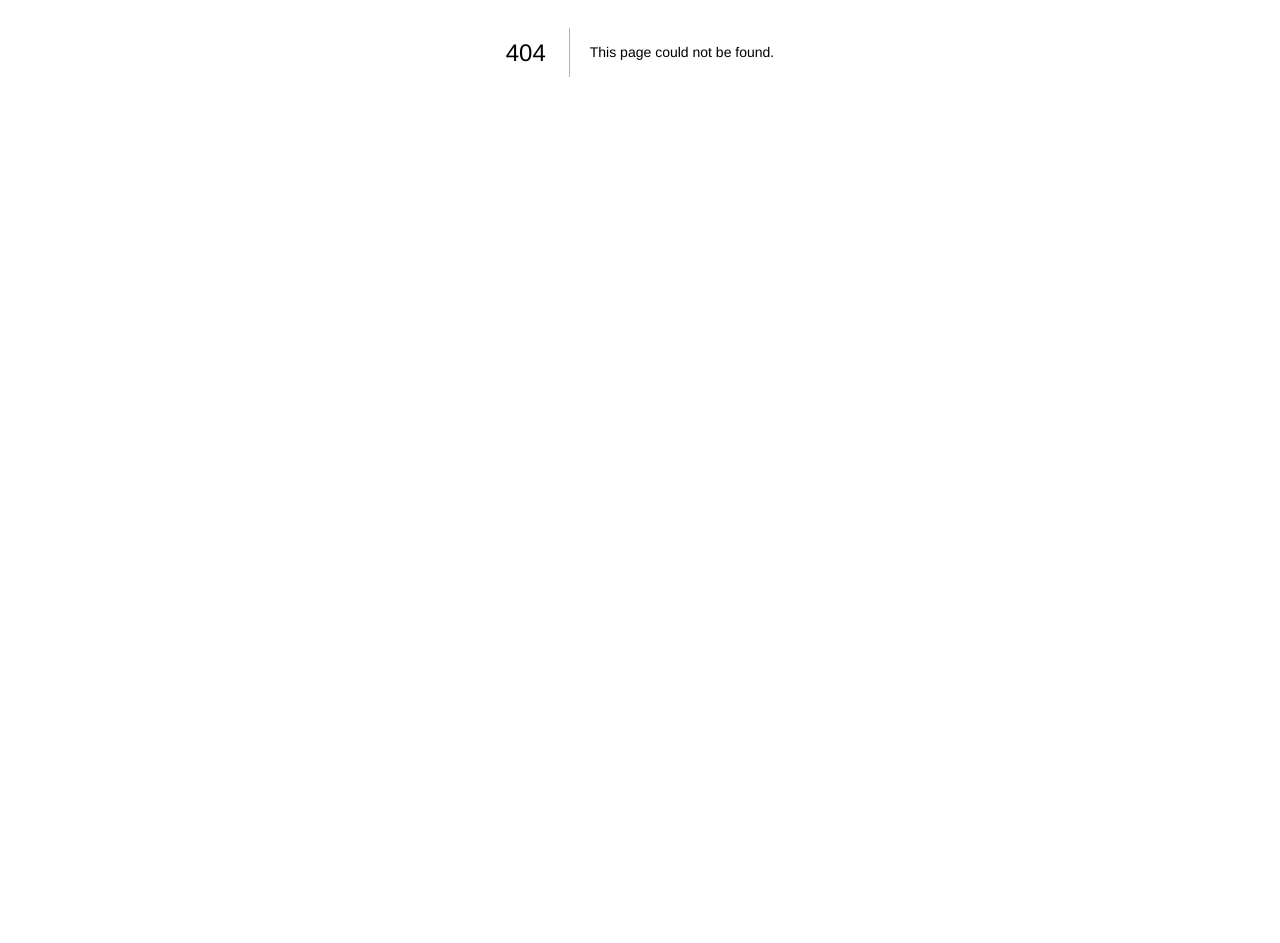
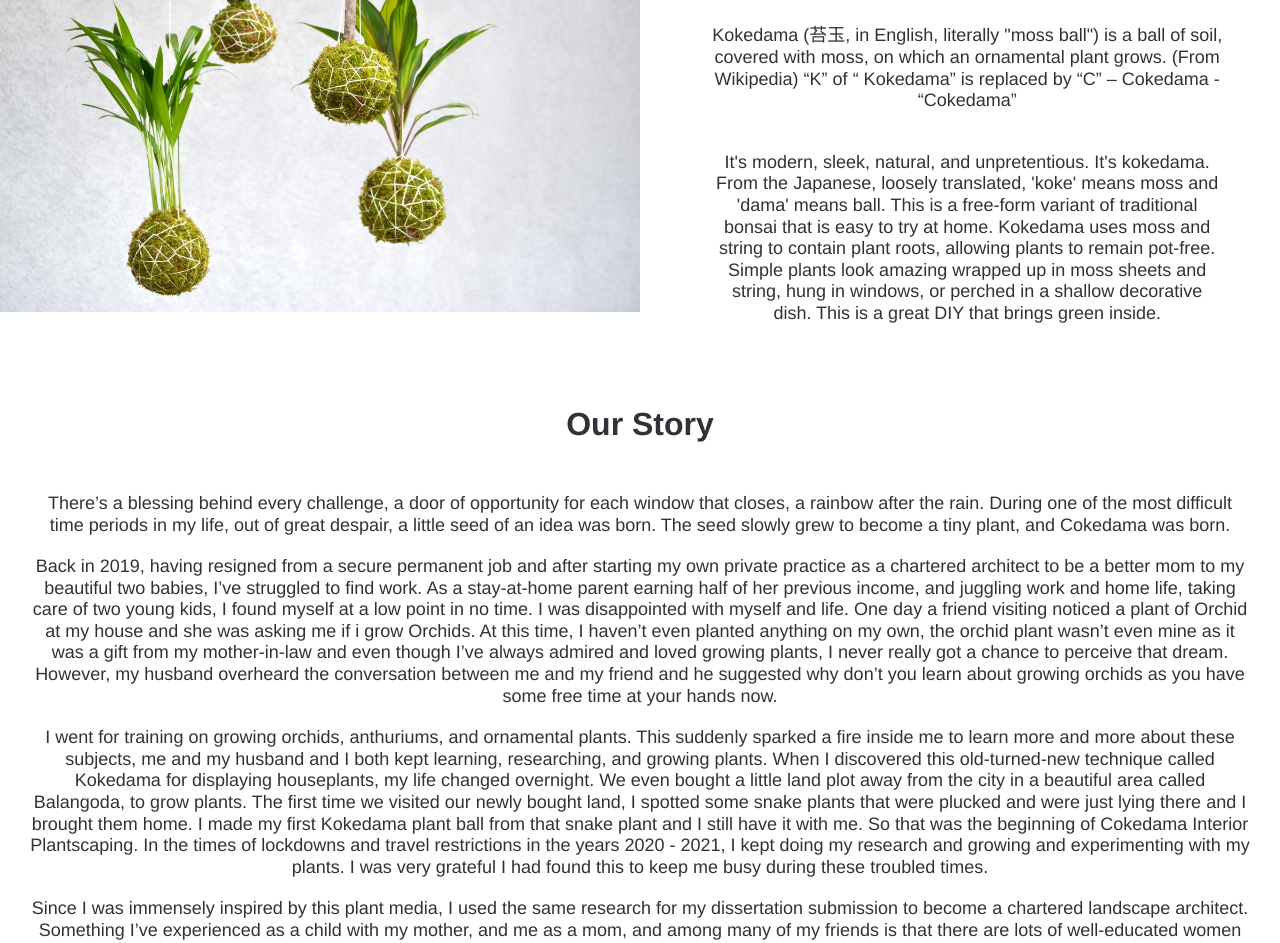
Before and after one commit to Pechkin1027/CokedamaProject, a Next.js app: page /about in a window 1280 px wide. Before the commit this address had no page. Shown: the part 348-1291 px from the top of the page. Before the commit the page ends 800 px from the top, so only its background shows below. Built offline with nearby package versions, Linux system fonts and the light colour scheme.

Commit message:
about page

```diff
--- /dev/null
+++ b/pages/about.js
@@ -0,0 +1,77 @@
+import React from "react";
+import PageLayout from "../components/PageLayout";
+import JumboSaleDisplay from "../components/Landing/JumboSaleDisplay";
+import styled from "styled-components";
+import ProductGrid from "../components/Landing/ProductGrid";
+import CategoryGrid from "../components/Landing/CategoryGrid";
+import { AllProducts } from "../data/Category";
+
+export default function about(){
+    return (
+        <PageLayout type={"ABOUT"}>
+            <div className = "aboutBanner">
+                <div className = "bannerHeader">
+                    <h2>About Cokedama</h2>
+                </div>
+                <div className = "bannerContent">
+                    <img src="Floaters.jpg" width = "50%"/>
+                    <div className = "bannerText">
+                        <p>
+                            Kokedama (苔玉, in English, literally "moss ball") is a ball of soil, covered with moss, on which an ornamental plant grows.
+                            (From Wikipedia) “K” of “ Kokedama” is replaced by “C” – Cokedama - “Cokedama”
+                        </p>
+                        <p>
+                            It's modern, sleek, natural, and unpretentious. It's kokedama. From the Japanese, loosely translated, 'koke' means moss and 'dama' means ball.
+                            This is a free-form variant of traditional bonsai that is easy to try at home. Kokedama uses moss and string to contain plant roots,
+                            allowing plants to remain pot-free. Simple plants look amazing wrapped up in moss sheets and string, hung in windows, or perched in a
+                            shallow decorative dish. This is a great DIY that brings green inside.
+                        </p>
+                    </div>
+                </div>
+            </div>
+            <div className = "aboutStory">
+                <div className = "storyHeader">
+                    <h2>Our Story</h2>
+                </div>
+                <div className = "storyContent">
+                    <p>
+                    There’s a blessing behind every challenge, a door of opportunity for each window that closes, a rainbow after the rain.
+                    During one of the most difficult time periods in my life, out of great despair, a little seed of an idea was born.
+                    The seed slowly grew to become a tiny plant, and Cokedama was born.
+                    </p>
+                    <p>
+                    Back in 2019, having resigned from a secure permanent job and after starting my own private practice as a chartered architect
+                    to be a better mom to my beautiful two babies, I’ve struggled to find work. As a stay-at-home parent earning half of her previous income,
+                    and juggling work and home life, taking care of two young kids, I found myself at a low point in no time. I was disappointed with myself and life.
+                    One day a friend visiting noticed a plant of Orchid at my house and she was asking me if i grow Orchids. At this time, I haven’t even planted anything on my own,
+                    the orchid plant wasn’t even mine as it was a gift from my mother-in-law and even though I’ve always admired and loved growing plants,
+                    I never really got a chance to perceive that dream. However, my husband overheard the conversation between me and my friend and he suggested
+                    why don’t you learn about growing orchids as you have some free time at your hands now.
+                    </p>
+                    <p>
+                    I went for training on growing orchids, anthuriums, and ornamental plants. This suddenly sparked a fire inside me to learn more and more about these subjects,
+                    me and my husband and I both kept learning, researching, and growing plants. When I discovered this old-turned-new technique called Kokedama for displaying
+                    houseplants, my life changed overnight. We even bought a little land plot away from the city in a beautiful area called Balangoda, to grow plants.
+                    The first time we visited our newly bought land, I spotted some snake plants that were plucked and were just lying there and I brought them home.
+                    I made my first Kokedama plant ball from that snake plant and I still have it with me.  So that was the beginning of Cokedama Interior Plantscaping.
+                    In the times of lockdowns and travel restrictions in the years 2020 - 2021, I kept doing my research and growing and experimenting with my plants.
+                    I was very grateful I had found this to keep me busy during these troubled times.
+                    </p>
+                    <p>
+                    Since I was immensely inspired by this plant media, I used the same research for my dissertation submission to become a chartered landscape architect.
+                    Something I’ve experienced as a child with my mother, and me as a mom, and among many of my friends is that there are lots of well-educated women in our society
+                    that find themselves without much inspiration and financial freedom while taking care of their children and families. These women represent a large portion of our
+                    society and these are the people that can do creative, meaningful work to support their families financially, while having a stable income that empowers them
+                    to feel important even though they are staying home looking after the kids. So with my business, I want to support these women, I want to empower moms,
+                    and create a platform for them to learn, find inspiration, and sell their creations.
+                    </p>
+                    <p>
+                    Right now, I’m very excited and hopeful about my little business and I will carry on making beautiful cute plants that not only bring you joy but also make
+                    a difference in many other lives. Now I know that sometimes, what seems to be bitter trials in life, turns into blessings in disguise.
+                    I hope my story inspires you too.
+                    </p>
+                </div>
+            </div>
+        </PageLayout>
+    );
+}
--- a/styles/globals.css
+++ b/styles/globals.css
@@ -928,3 +928,58 @@ textarea {
   font-size: larger;
   padding-bottom: 20px;
 }
+
+.aboutBanner{
+  /* background-color: lightblue; */
+  margin-top: 150px;
+  text-align: center;
+}
+
+.bannerHeader{
+  margin-bottom: 25px;
+}
+
+.bannerText{
+  float: right;
+  width: 50%;
+  padding-top: 120px;
+}
+
+.aboutBanner h2{
+  /* background-color: lightgreen; */
+  font-weight: bold;
+  font-size: xx-large;
+  padding: 10px;
+}
+
+.aboutBanner p{
+  padding: 20px;
+  font-size: large;
+  width: 80%;
+  margin-left: 8%;
+}
+
+.aboutStory{
+  /* background-color: rgb(210, 218, 190); */
+  margin-top: 50px;
+  margin-bottom: 50px;
+  text-align: center;
+
+}
+
+.aboutStory h2{
+  /* background-color: lightgreen; */
+  font-weight: bold;
+  font-size: xx-large;
+  padding: 10px
+}
+
+.storyContent{
+  padding: 20px;
+  padding-top: 30px;
+}
+
+.aboutStory p{
+  padding: 10px;
+  font-size: large;
+}
```
Also changed, not shown: public/Floaters.jpg (added).
